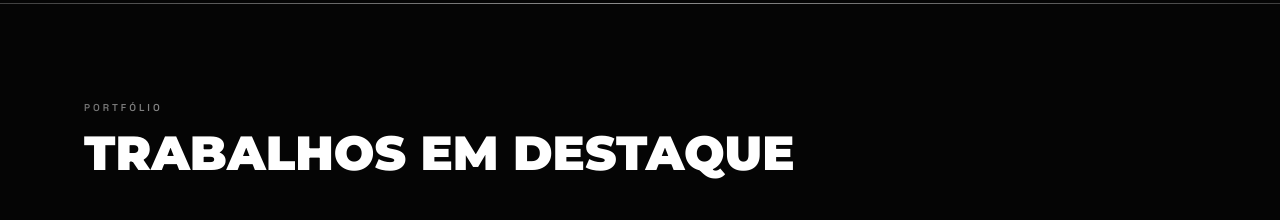
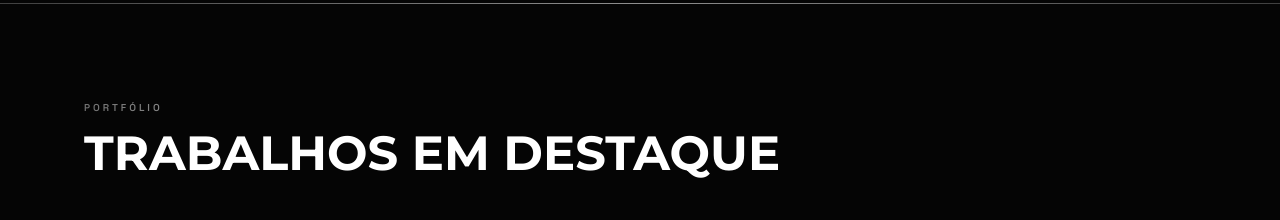
Before and after one commit to CaiuUs/Javes, a Next.js app: page / in a window 1280 px wide. Shown: the part 1060-1280 px from the top of the page. Built offline with nearby package versions, Linux system fonts and the light colour scheme.

Commit message:
reversao do tamanho da fonte

```diff
--- a/app/globals.css
+++ b/app/globals.css
@@ -431,7 +431,7 @@ button.hero-video {
 .section-title {
   font-family: var(--font-display);
   font-size: clamp(28px, 3.8vw, 48px);
-  font-weight: 900;
+  font-weight: 700;
   text-transform: uppercase;
   letter-spacing: 0;
   line-height: 1.02;
```
